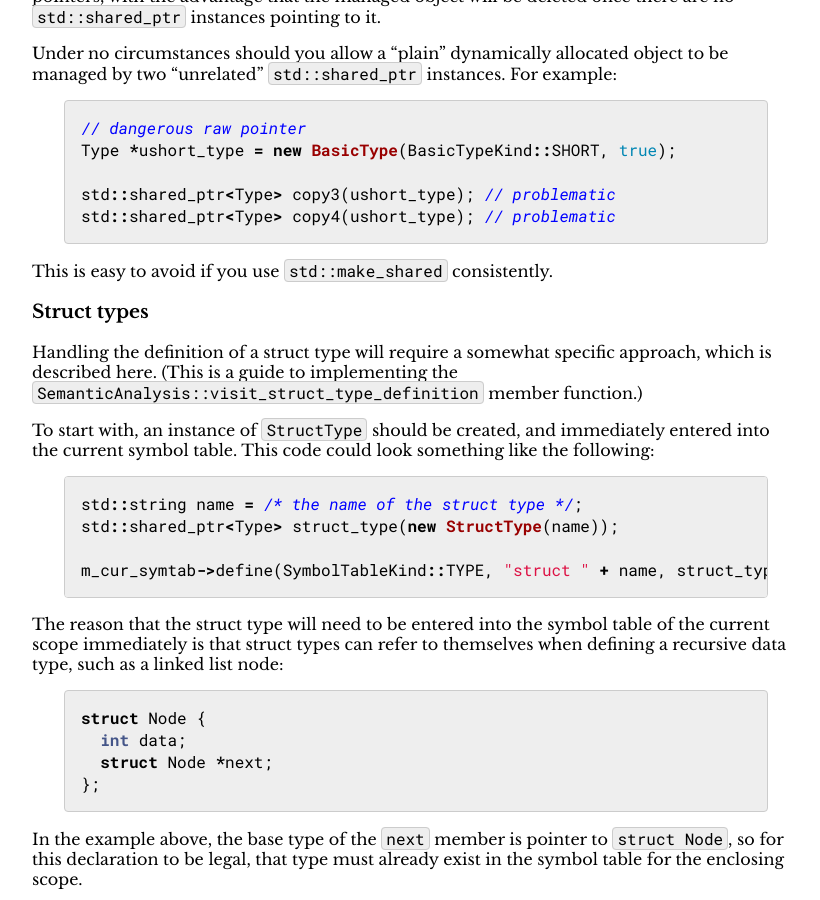
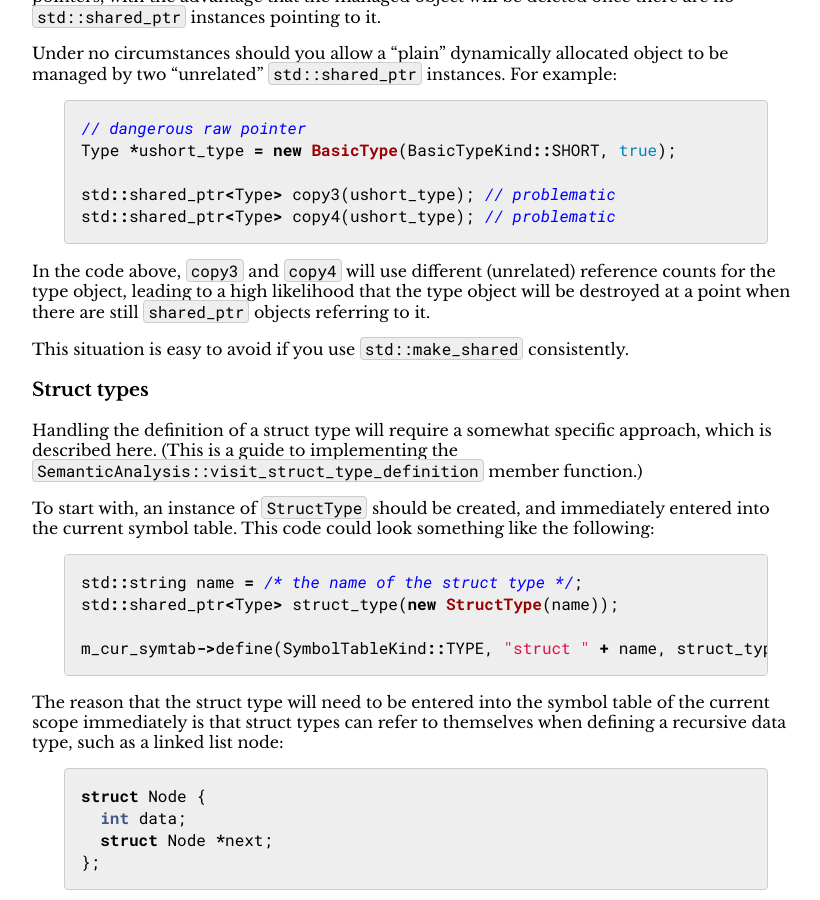
Before and after one commit to jhucompilers/fall2024, a Jekyll site: the page built from assign/assign03.md, in a window 1280 px wide and 900 px high, scrolled down 6016 px. Shown: the whole window, without its empty margins (224-1044 px from the left). Built offline with Jekyll 4.4.1, drawn with Linux system fonts in a browser that asks for light colours; some of the changed lines change nothing that is shown.

Commit message:
remove unneeded text

````diff
--- a/assign/assign03.md
+++ b/assign/assign03.md
@@ -310,30 +310,6 @@
 2. All further references to the object should also be managed by
    `std::shared_ptr<Type>` instances created via copying or assignment
 
-<!--
-You should *not* ever allow two "unrelated" `std::shared_ptr<Type>` instances
-to be created from the same "raw" pointer. The following code illustrates
-the correct and incorrect ways to create and refer to `Type` objects.
-
-```c++
-// a new type object should be immediately wrapped by a shared_ptr
-std::shared_ptr<Type> uchar_type(new BasicType(BasicTypeKind::CHAR, false));
-
-std::shared_ptr<Type> copy1(uchar_type); // good
-std::shared_ptr<Type> copy2;
-copy2 = uchar_type;                      // this is also fine
-
-Type *ushort_type = new BasicType(BasicTypeKind::SHORT, true); // dangerous raw pointer
-
-std::shared_ptr<Type> copy3(ushort_type); // problematic
-std::shared_ptr<Type> copy4(ushort_type); // problematic
-```
-
-In the code above, `copy3` and `copy4` will use different (unrelated) reference counts
-for the type object, leading to a high likelihood that the type object will be
-destroyed at a point when there are still `shared_ptr` objects referring to it.
--->
-
 The easiest way to ensure both rules are followed is to consistently use
 `std::make_shared` when creating objects to be managed by `std::shared_ptr`.
 For example:
@@ -368,7 +344,11 @@
 std::shared_ptr<Type> copy4(ushort_type); // problematic
 ```
 
-This is easy to avoid if you use `std::make_shared` consistently.
+In the code above, `copy3` and `copy4` will use different (unrelated) reference counts
+for the type object, leading to a high likelihood that the type object will be
+destroyed at a point when there are still `shared_ptr` objects referring to it.
+
+This situation is easy to avoid if you use `std::make_shared` consistently.
 
 ### Struct types
 
````
